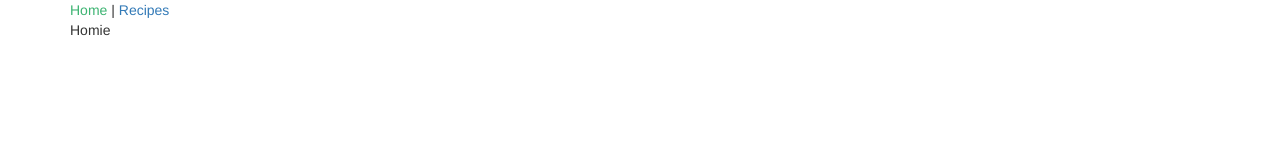
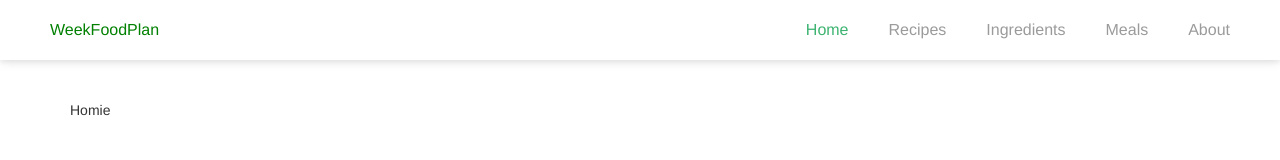
Before and after one commit to raulGX/weekfoodplan, a React app: page / in a window 1280 px wide. Shown: the top 160 px of the page. Built offline with nearby package versions, Linux system fonts and the light colour scheme.

Commit message:
started implementing navbar

```diff
--- a/src/components/App.js
+++ b/src/components/App.js
@@ -3,10 +3,13 @@ import Navbar from './commons/Navbar'
 class App extends React.Component{
     render(){
         return(
-            <div className="container">
+            <div>
                 <Navbar />
-                {this.props.children}
+                <div className="container" style={{"padding-top": "100px"}}>
+                    {this.props.children}
+                </div>
             </div>
+
         );
     }
 }
--- a/src/components/commons/Navbar.js
+++ b/src/components/commons/Navbar.js
@@ -3,10 +3,17 @@ import {Link, IndexLink} from 'react-router';
 
 const Navbar = () => {
     return(
-        <nav>
-            <IndexLink to="/" activeClassName="active">Home</IndexLink>
-            {" | "}
-            <Link to="/recipes" activeClassName="active">Recipes</Link>
+        <nav className="my-navbar">
+        <div className="my-navbar-brand">
+            <Link to="/">WeekFoodPlan</Link>
+        </div>
+            <div className="my-navbar--rightside">
+                <IndexLink to="/" activeClassName="active">Home</IndexLink>
+                <Link to="/recipes" activeClassName="active">Recipes</Link>
+                <Link to="/ingredients" activeClassName="active">Ingredients</Link>
+                <Link to="/meals" activeClassName="active">Meals</Link>
+                <Link to="/about" activeClassName="active">About</Link>
+            </div>
         </nav>
     );
 };
--- a/src/components/homepage/Homepage.js
+++ b/src/components/homepage/Homepage.js
@@ -3,7 +3,7 @@ import React from 'react';
 class Homepage extends React.Component {
     render() {
         return(
-            <div>
+            <div style={{height: 200+"vh"}}>
                 Homie
             </div>
         );
--- a/src/css/style.css
+++ b/src/css/style.css
@@ -2,6 +2,49 @@
     font: 14px sans-serif, Arial;
     margin: 0 auto;
 }
-nav .active{
-    color: mediumseagreen;
+
+/*nav bar*/
+@media only screen and (max-width: 800px) {
+    .my-navbar--rightside {
+        display: none;
+    }
 }
+nav{
+    box-shadow: 0 2px 5px 0 rgba(180, 180, 180, 0.2), 0 2px 10px 0 rgba(0,0,0,0.1);
+    position: fixed;
+    top: 0;
+}
+nav .active {
+    color: mediumseagreen!important;
+}
+.my-navbar {
+    width: 100%;
+    height: 60px;
+    padding: 0 30px;
+    background-color: white;
+}
+.my-navbar--rightside {
+    float: right;
+
+}
+.my-navbar--rightside a {
+    text-decoration: none!important;
+    color: #9b9b9b;
+    padding: 10px 20px;
+    line-height: 60px;
+    font-size: 16px;
+}
+.my-navbar--rightside a:hover {
+    color: blue;
+}
+.my-navbar-brand {
+    float: left;
+    line-height: 60px;
+    height: 60px;
+}
+.my-navbar-brand a {
+    text-decoration: none!important;
+    color: green;
+    font-size: 16px;
+     padding: 10px 20px;
+}
--- a/src/index.html
+++ b/src/index.html
@@ -3,11 +3,11 @@
 
 <head>
     <title>Food Work Plan</title>
+    <meta charset="UTF-8">
+    <meta name="viewport" content="width=device-width, initial-scale=1">
 </head>
 
 <body>
     <div id="react"></div>
     <script src="/bundle.js"></script>
 </body>
-
-</html>
```
